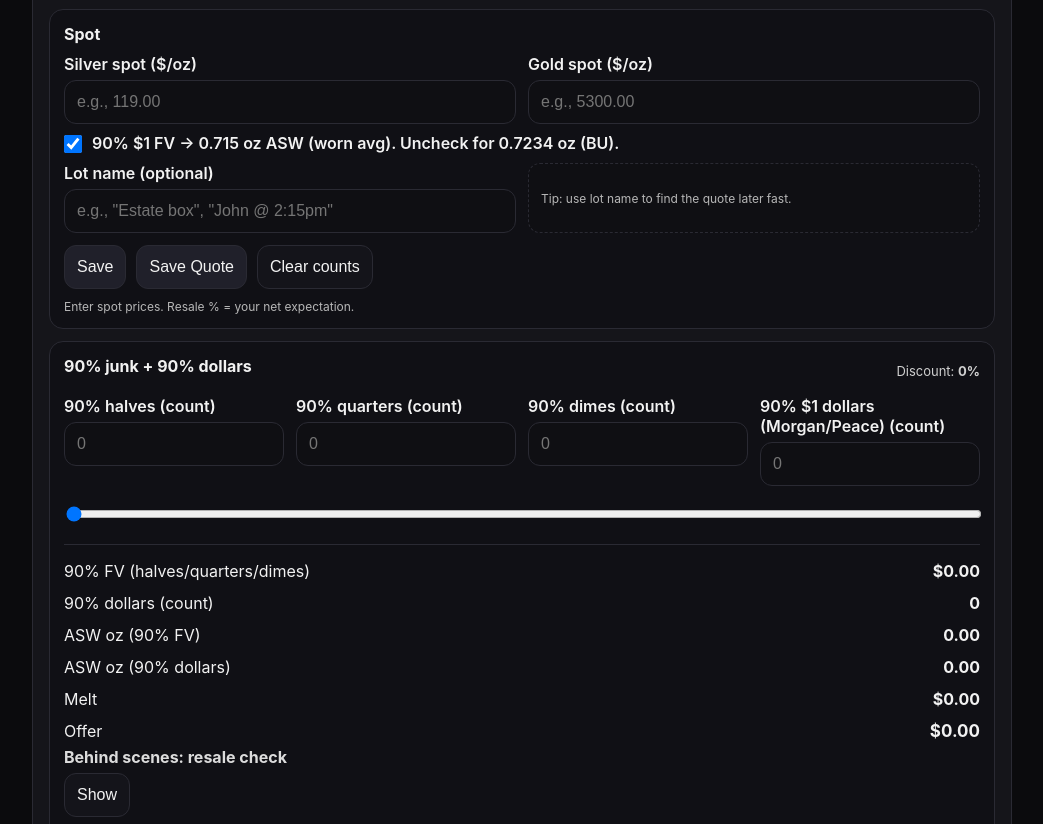
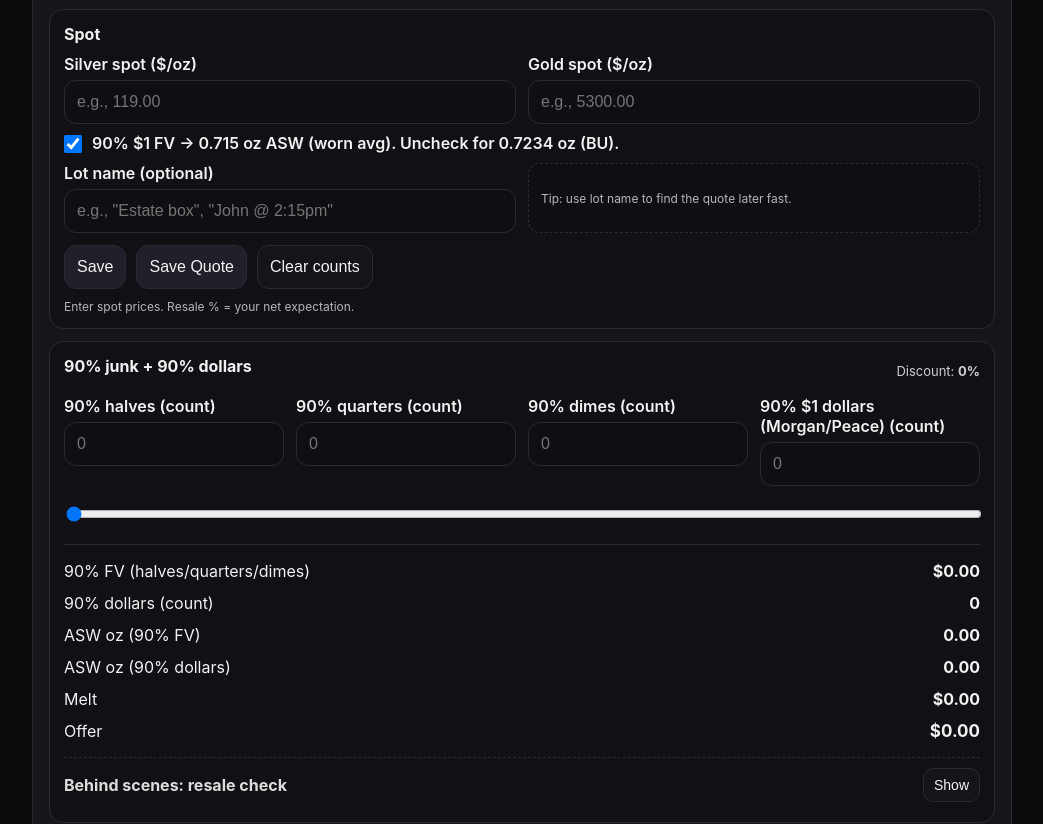
Before and after one commit to aihacks-dev/quickquote, a plain HTML site: page index.html in a window 1280 px wide. Shown: the part 116-940 px from the top of the page, without its empty margins (118-1161 px from the left). Drawn offline with Linux system fonts and the light colour scheme.

Commit message:
Update styles.css

```diff
--- a/styles.css
+++ b/styles.css
@@ -143,6 +143,12 @@ button{
 
 button.ghost{ background:#14141a; }
 
+.miniBtn{
+  padding:8px 10px;
+  font-size:14px;
+  border-radius:10px;
+}
+
 .status{ margin-top:10px; }
 
 .results{ margin-top: 8px; }
@@ -167,16 +173,26 @@ button.ghost{ background:#14141a; }
 }
 .miniRow.big strong{ font-size: 17px; }
 
-.resale{
+.resaleWrap{
   margin-top: 10px;
   padding-top: 10px;
   border-top: 1px dashed var(--line);
 }
+
+.resaleTop{
+  display:flex;
+  justify-content:space-between;
+  align-items:center;
+  gap:10px;
+  margin-bottom: 6px;
+}
+
 .resaleHead{
   font-weight: 700;
-  margin-bottom: 6px;
   color: #dcdcdc;
 }
+
+.resale.hidden{ display:none; }
 
 .profit.pos { color: #9be7a2; }
 .profit.neg { color: #ff9a9a; }
```
